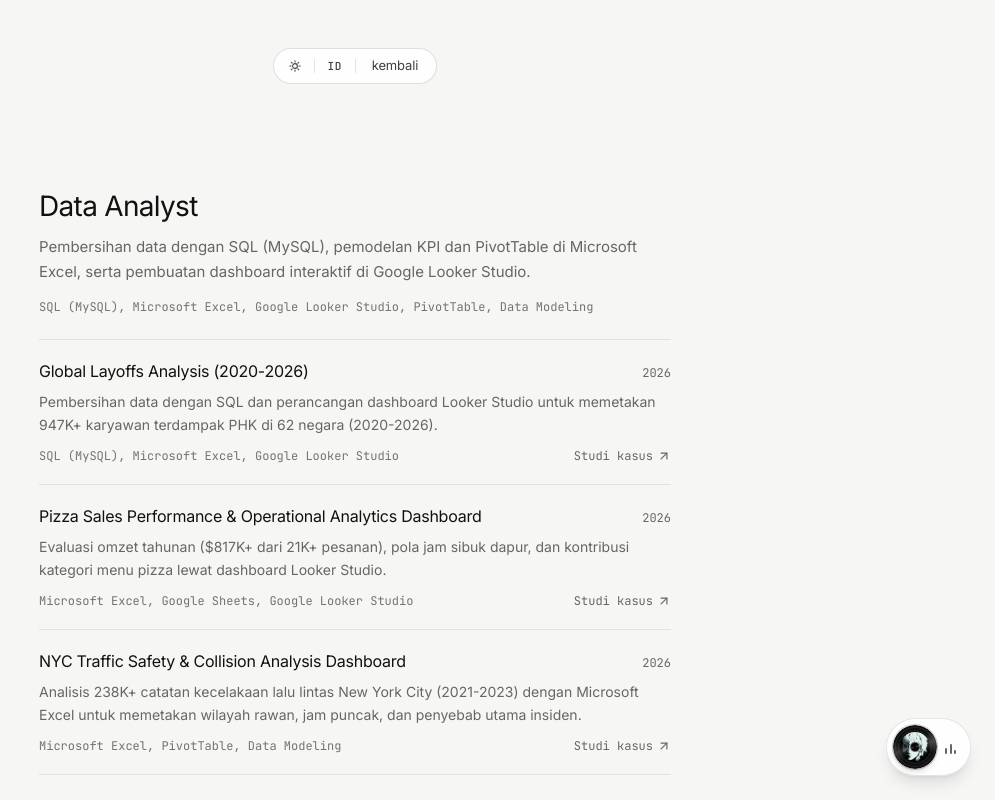
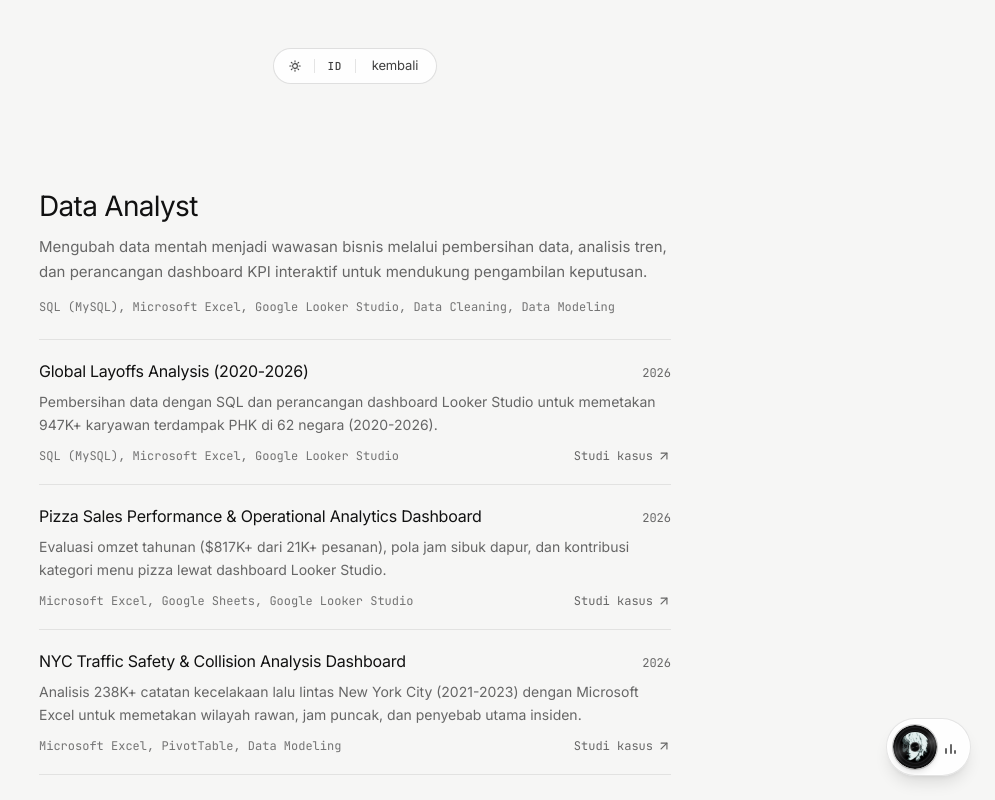
Before and after one commit to qivoradev/iqbaldwf, a Next.js app: page /tracks/data-analyst in a window 1280 px wide. Shown: the top 800 px of the page, without its empty margins (285-1280 px from the left). Built offline with nearby package versions, Linux system fonts and the light colour scheme.

Commit message:
chore: refine data analyst intro copy and stack

```diff
--- a/src/data/portfolio.ts
+++ b/src/data/portfolio.ts
@@ -143,15 +143,15 @@ export const TRACKS: Track[] = [
       en: "Turning transactional and operational data into clear, practical reports.",
     },
     description: {
-      id: "Pembersihan data dengan SQL (MySQL), pemodelan KPI dan PivotTable di Microsoft Excel, serta pembuatan dashboard interaktif di Google Looker Studio.",
-      en: "Data cleaning with SQL (MySQL), KPI and PivotTable modeling in Microsoft Excel, and interactive dashboards in Google Looker Studio.",
+      id: "Mengubah data mentah menjadi wawasan bisnis melalui pembersihan data, analisis tren, dan perancangan dashboard KPI interaktif untuk mendukung pengambilan keputusan.",
+      en: "Turning raw data into actionable business insights through data cleaning, trend analysis, and interactive KPI dashboards to support decision-making.",
     },
     accentHex: "#16A34A",
     coreStack: [
       "SQL (MySQL)",
       "Microsoft Excel",
       "Google Looker Studio",
-      "PivotTable",
+      "Data Cleaning",
       "Data Modeling",
     ],
   },
```
